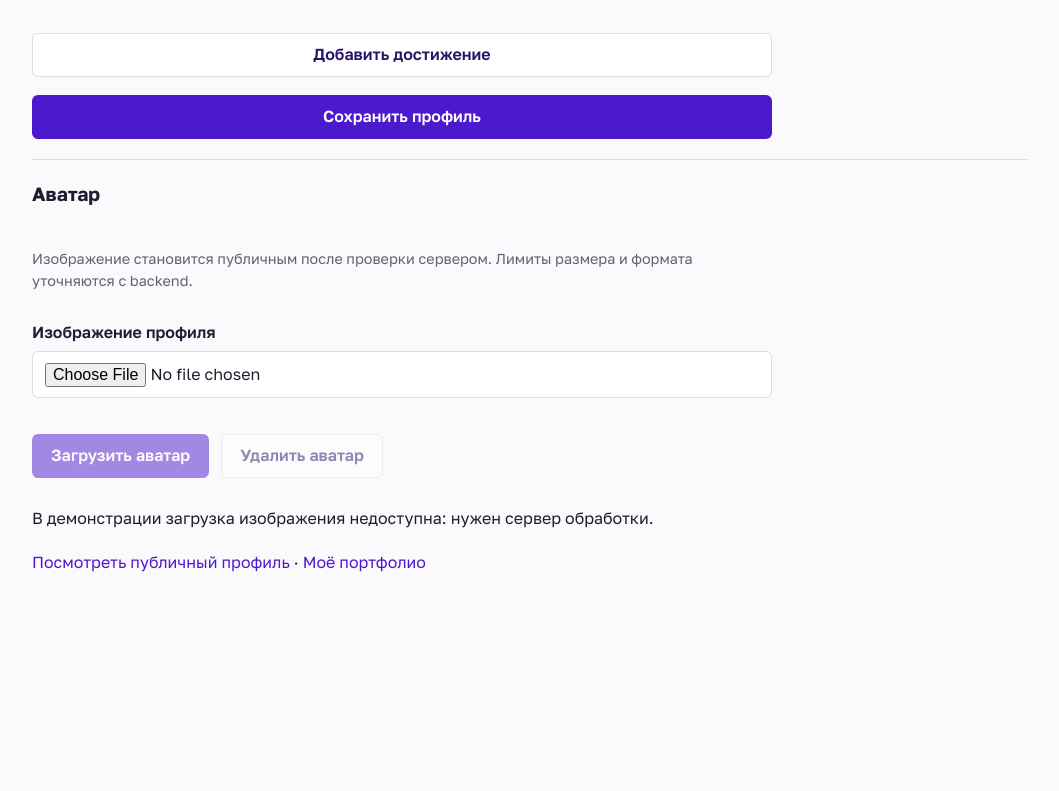
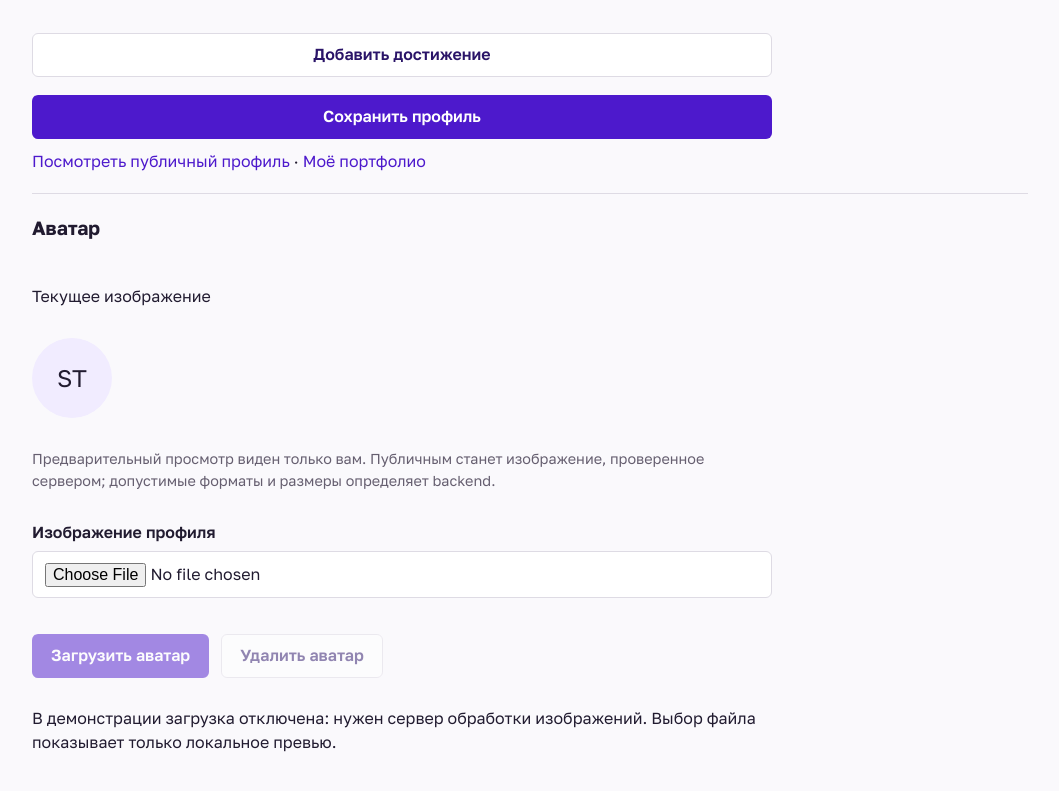
Before and after one commit to QualiMeter/Vitrina-proectov, a React (Vite) app in the folder frontend/: page /demo/student/profile in a window 1280 px wide. Shown: the part 1757-2548 px from the top of the page, without its empty margins (220-1279 px from the left). Before the commit the page ends 2421 px from the top, so only its background shows below. Built offline with nearby package versions, Linux system fonts and the light colour scheme.

Commit message:
feat(profile): preview avatar and isolate upload feedback without losing edits

```diff
--- /dev/null
+++ b/frontend/src/features/student/AvatarEditor.tsx
@@ -0,0 +1,38 @@
+import { useEffect, useState } from 'react';
+import { Input } from '../../components/ui/Input';
+import { Button } from '../../components/ui/Button';
+import { StudentAvatar } from './shared';
+import { useAction, useStudent } from './hooks';
+import type { StudentProfilePrivate } from './contracts';
+
+export function AvatarEditor({ profile, disabled, onSaved }: { profile: StudentProfilePrivate; disabled: boolean; onSaved: (profile: StudentProfilePrivate) => void }) {
+  const { api, demo } = useStudent();
+  const action = useAction();
+  const [file, setFile] = useState<File>();
+  const [preview, setPreview] = useState('');
+  const [previewError, setPreviewError] = useState('');
+  const [revision, setRevision] = useState(0);
+  useEffect(() => {
+    setPreview(''); setPreviewError('');
+    if (!file) return;
+    if (!file.type.startsWith('image/')) { setPreviewError('Выберите файл изображения.'); return; }
+    const url = URL.createObjectURL(file); setPreview(url);
+    return () => URL.revokeObjectURL(url);
+  }, [file]);
+  const reset = () => { setFile(undefined); setRevision(x => x + 1); };
+  return <section aria-label="Аватар" className="student-stack"><h2>Аватар</h2>
+    <p>Текущее изображение</p><StudentAvatar key={profile.avatarUrl ?? 'empty'} id={profile.userId} present={Boolean(profile.avatarUrl)} nickname={profile.nickname} demo={demo} />
+    <form className="student-form" onSubmit={e => { e.preventDefault(); void action.run(async () => {
+      if (!file || disabled || !file.type.startsWith('image/')) throw new Error('Выберите изображение и сохраните изменения профиля.');
+      const updated = await api.avatar(file); onSaved(updated); reset();
+    }, 'Аватар загружен'); }}>
+      <p className="student-note">Предварительный просмотр виден только вам. Публичным станет изображение, проверенное сервером; допустимые форматы и размеры определяет backend.</p>
+      <Input key={revision} label="Изображение профиля" type="file" accept="image/*" disabled={action.busy} onChange={e => setFile(e.target.files?.[0])} />
+      {preview && <img src={preview} className="student-avatar" alt="Предварительный просмотр выбранного аватара" onError={() => setPreviewError('Не удалось отобразить выбранное изображение.')} />}
+      {previewError && <p role="alert">{previewError}</p>}
+      {disabled && <p>Сначала сохраните изменения полей профиля — они не будут потеряны при обновлении аватара.</p>}
+      <div className="student-actions"><Button disabled={action.busy || disabled || !file || Boolean(previewError) || demo}>Загрузить аватар</Button>
+      <Button type="button" variant="secondary" disabled={action.busy || disabled || !profile.avatarUrl} onClick={() => void action.run(async () => { const updated = await api.avatar(); onSaved(updated); reset(); }, 'Аватар удалён')}>Удалить аватар</Button></div>
+      {action.feedback}{demo && <p>В демонстрации загрузка отключена: нужен сервер обработки изображений. Выбор файла показывает только локальное превью.</p>}
+    </form></section>;
+}
--- a/frontend/src/features/student/ProfileEditor.tsx
+++ b/frontend/src/features/student/ProfileEditor.tsx
@@ -7,18 +7,19 @@ import { safeUrl, useAction, useStudent } from './hooks';
 export function ProfileEditor({
   profile,
   reference,
-  refresh,
+  onSaved,
+  onDirty,
 }: {
   profile: C.StudentProfilePrivate;
   reference: C.ReferenceDataResponse;
-  refresh: () => void;
+  onSaved: (profile: C.StudentProfilePrivate) => void;
+  onDirty: () => void;
 }) {
   const { api, base, demo } = useStudent();
   const action = useAction();
   const [form, setForm] = useState(profile);
-  const [avatarFile, setAvatarFile] = useState<File>();
   const patch = (values: Partial<C.StudentProfilePrivate>) =>
-    setForm((prev) => ({ ...prev, ...values }));
+    { setForm((prev) => ({ ...prev, ...values })); onDirty(); }
   async function save(event: FormEvent) {
     event.preventDefault();
     await action.run(async () => {
@@ -40,7 +41,7 @@ export function ProfileEditor({
         skillIds,
         technologyIds,
       } = form;
-      await api.updateProfile({
+      const updated = await api.updateProfile({
         expectedVersion: profile.version,
         fullName: fullName.trim(),
         nickname: nickname.trim(),
@@ -54,7 +55,7 @@ export function ProfileEditor({
         skillIds,
         technologyIds,
       });
-      refresh();
+      onSaved(updated);
     });
   }
   const toggle = (field: "skillIds" | "technologyIds", id: string) =>
@@ -295,54 +296,6 @@ export function ProfileEditor({
           {action.busy ? "Сохранение…" : "Сохранить профиль"}
         </Button>
       </form>
-      <hr className="student-divider" />
-      <form
-        className="student-form"
-        onSubmit={(e) => {
-          e.preventDefault();
-          void action.run(async () => {
-            if (!avatarFile) throw new Error("Выберите изображение.");
-            await api.avatar(avatarFile);
-            refresh();
-          });
-        }}
-      >
-        <h2>Аватар</h2>
-        <p className="student-note">
-          Изображение становится публичным после проверки сервером. Лимиты
-          размера и формата уточняются с backend.
-        </p>
-        <Input
-          label="Изображение профиля"
-          type="file"
-          accept="image/*"
-          onChange={(e) => setAvatarFile(e.target.files?.[0])}
-        />
-        <div className="student-actions">
-          <Button disabled={action.busy || !avatarFile || demo}>
-            Загрузить аватар
-          </Button>
-          <Button
-            type="button"
-            variant="secondary"
-            disabled={action.busy || !profile.avatarUrl}
-            onClick={() =>
-              void action.run(async () => {
-                await api.avatar();
-                refresh();
-              })
-            }
-          >
-            Удалить аватар
-          </Button>
-        </div>
-        {demo && (
-          <p>
-            В демонстрации загрузка изображения недоступна: нужен сервер
-            обработки.
-          </p>
-        )}
-      </form>
       <p>
         <Link to={`${demo ? "/demo" : ""}/students/${profile.userId}`}>
           Посмотреть публичный профиль
--- a/frontend/src/features/student/ProfilePage.tsx
+++ b/frontend/src/features/student/ProfilePage.tsx
@@ -1,30 +1,21 @@
+import { useState } from 'react';
 import { Load } from './shared';
 import { useLoad, useStudent } from './hooks';
 import { ProfileEditor } from './ProfileEditor';
+import { AvatarEditor } from './AvatarEditor';
+import type { StudentProfilePrivate, ReferenceDataResponse } from './contracts';
+
+function ProfileContent({ initial, reference }: { initial: StudentProfilePrivate; reference: ReferenceDataResponse }) {
+  const [profile, setProfile] = useState(initial);
+  const [dirty, setDirty] = useState(false);
+  const [notice, setNotice] = useState('');
+  return <><ProfileEditor key={profile.version} profile={profile} reference={reference} onDirty={() => setDirty(true)} onSaved={updated => { setProfile(updated); setDirty(false); setNotice('Профиль сохранён'); }} />
+    {notice && <p role="status">{notice}</p>}<hr className="student-divider" />
+    <AvatarEditor profile={profile} disabled={dirty} onSaved={updated => { setProfile(updated); setDirty(false); setNotice(''); }} /></>;
+}
 export function ProfilePage() {
   const { api } = useStudent();
-  const state = useLoad(
-    async () => ({
-      profile: await api.profile(),
-      reference: await api.reference(),
-    }),
-    "profile",
-  );
-  return (
-    <>
-      <h1>Мой профиль</h1>
-      <p className="student-lead">
-        Укажите опыт и навыки, которые помогут найти команду.
-      </p>
-      <Load state={state}>
-        {(data) => (
-          <ProfileEditor
-            key={data.profile.version}
-            {...data}
-            refresh={state.reload}
-          />
-        )}
-      </Load>
-    </>
-  );
+  const state = useLoad(async () => ({ profile: await api.profile(), reference: await api.reference() }), 'profile');
+  return <><h1>Мой профиль</h1><p className="student-lead">Укажите опыт и навыки, которые помогут найти команду.</p>
+    <Load state={state}>{data => <ProfileContent initial={data.profile} reference={data.reference} />}</Load></>;
 }
```
Also changed, not shown: 1 other file (tests, documents, lock files or other folders).
